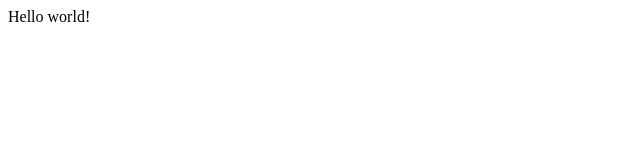
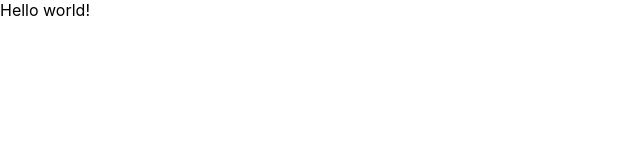
Before and after one commit to SeanMcP/teachers-pet-extension, an Eleventy site: page src/pages/index.html in a window 1280 px wide. Shown: the full height of the page, 0-640 px from the left. Built offline with nearby package versions, Linux system fonts and the light colour scheme; Eleventy itself is replaced by a stand-in of ours; files that its build step writes are made by us from their sources.

Commit message:
feat: add css

```diff
--- a/src/_includes/base.html
+++ b/src/_includes/base.html
@@ -5,6 +5,7 @@
     <meta http-equiv="X-UA-Compatible" content="IE=edge">
     <meta name="viewport" content="width=device-width, initial-scale=1.0">
     <title>Teacher's Pet</title>
+    <link rel="stylesheet" href="styles.css">
 </head>
 <body>
     {{ content | safe }}
--- /dev/null
+++ b/src/_includes/styles.css
@@ -0,0 +1,5 @@
+body {
+  font-family: -apple-system, BlinkMacSystemFont, "Segoe UI", Roboto, Oxygen,
+    Ubuntu, Cantarell, "Open Sans", "Helvetica Neue", sans-serif;
+  margin: 0;
+}
```
Also changed, not shown: .eleventy.js.
